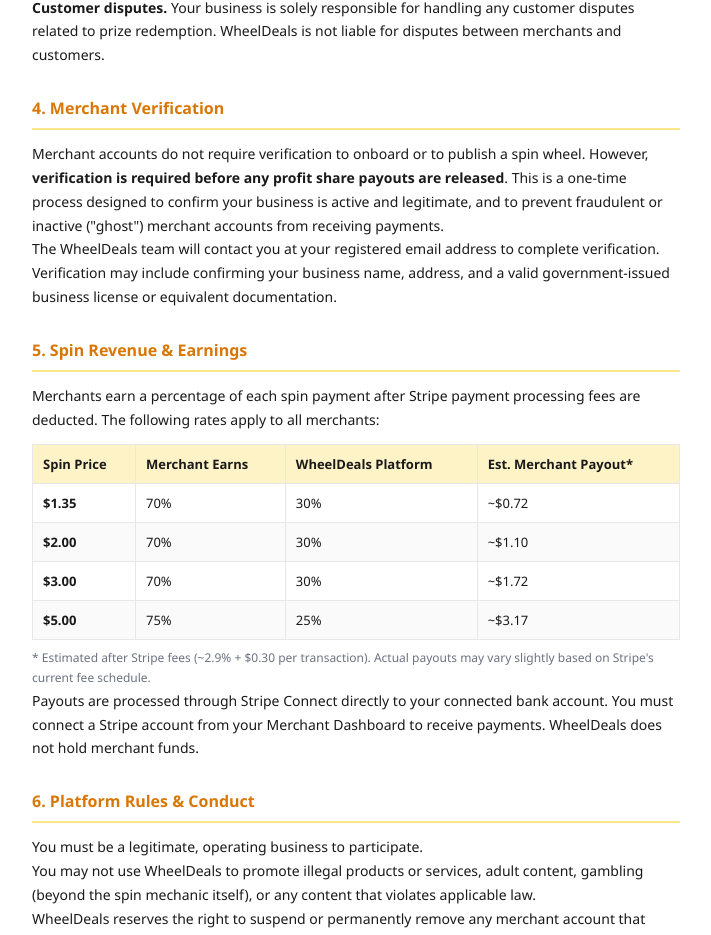
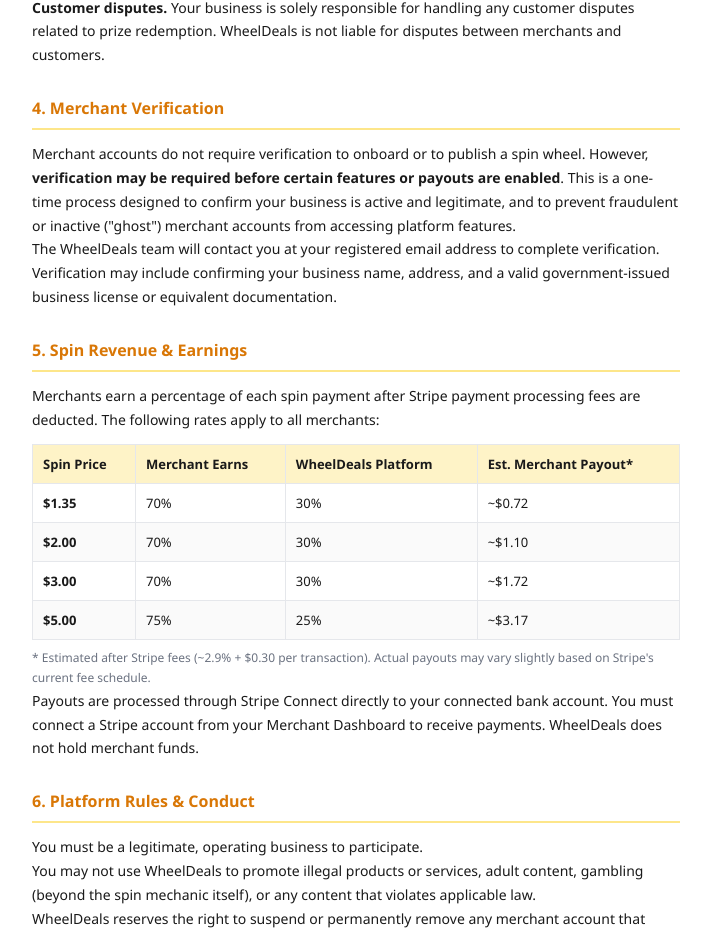
Before and after one commit to Pat-Murph/wheel-deals, a Next.js app: page /merchant/terms in a window 1280 px wide. Shown: the part 1017-1952 px from the top of the page, without its empty margins (284-995 px from the left). Built offline with nearby package versions, Linux system fonts and the light colour scheme.

Commit message:
terms: remove profit share payout language from Merchant Verification section

```diff
--- a/app/merchant/terms/page.tsx
+++ b/app/merchant/terms/page.tsx
@@ -98,9 +98,9 @@
       <Section title="4. Merchant Verification">
         <p>
           Merchant accounts do not require verification to onboard or to publish a spin wheel.
-          However, <strong>verification is required before any profit share payouts are released</strong>.
+          However, <strong>verification may be required before certain features or payouts are enabled</strong>.
           This is a one-time process designed to confirm your business is active and legitimate,
-          and to prevent fraudulent or inactive ("ghost") merchant accounts from receiving payments.
+          and to prevent fraudulent or inactive ("ghost") merchant accounts from accessing platform features.
         </p>
         <p>
           The WheelDeals team will contact you at your registered email address to complete
```
